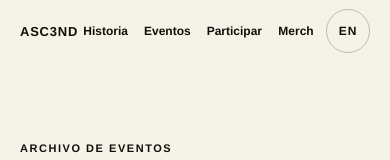
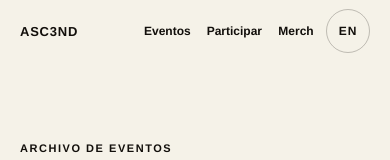
Before and after one commit to executiveusa/asc3nd-brand-site, a Next.js app: page /es/eventos in a window 390 px wide. Shown: the top 160 px of the page. Built offline with nearby package versions, Linux system fonts and the light colour scheme.

Commit message:
style: apply intentional smallest-screen navigation reduction

```diff
--- a/app/globals.css
+++ b/app/globals.css
@@ -185,7 +185,8 @@ button:active, a:active { transform: translateY(1px); }
 
 @media (max-width: 430px) {
   .masthead { min-height: 62px; }
-  .home-nav > a:first-child { display: none; }
+  .home-nav > a:first-child,
+  .compact-mobile-nav > a:first-child { display: none; }
   .nav { gap: 6px; }
   .nav a { min-width: 44px; min-height: 44px; padding-inline: 2px; font-size: 12px; }
   .hero { min-height: calc(100svh - 62px); }
```
